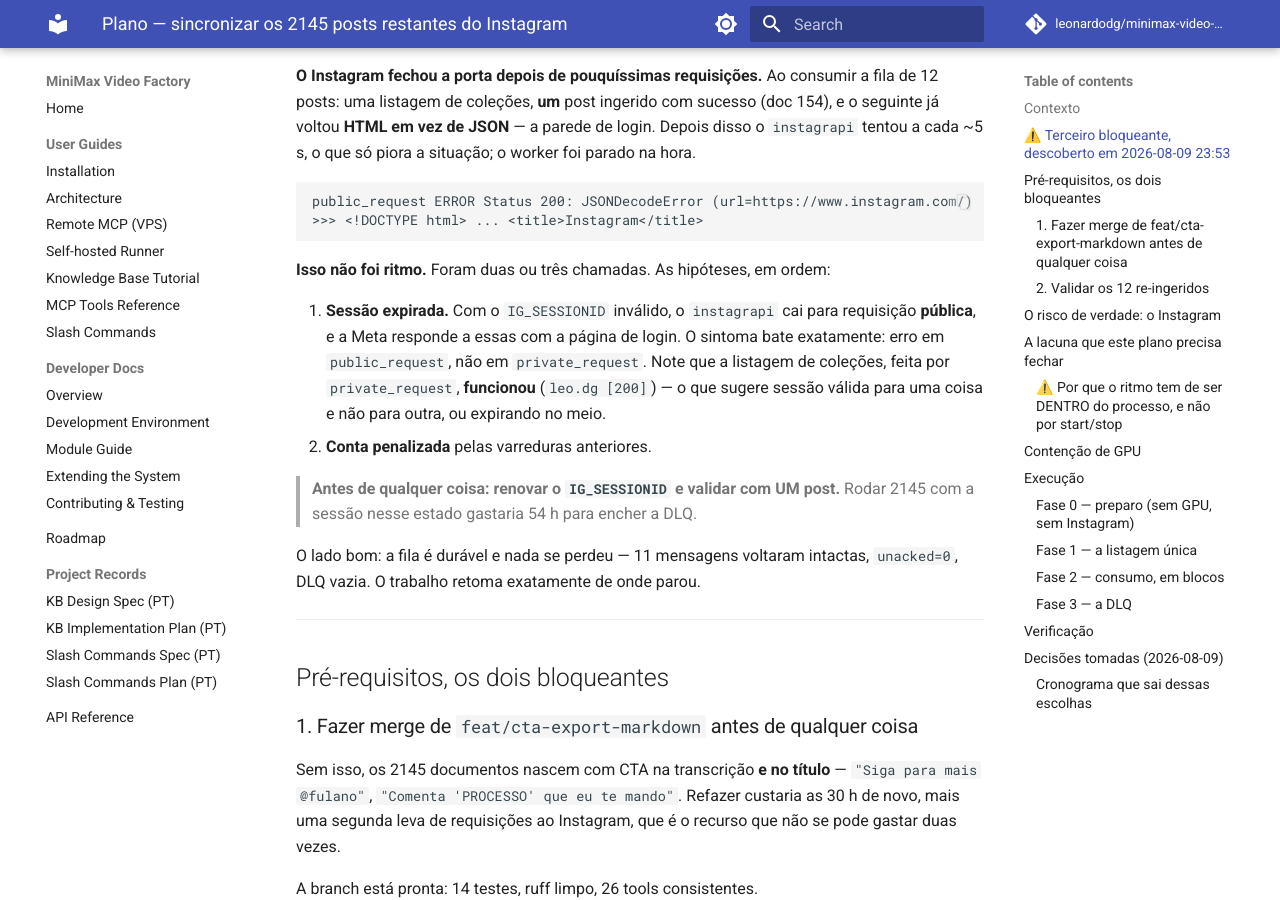
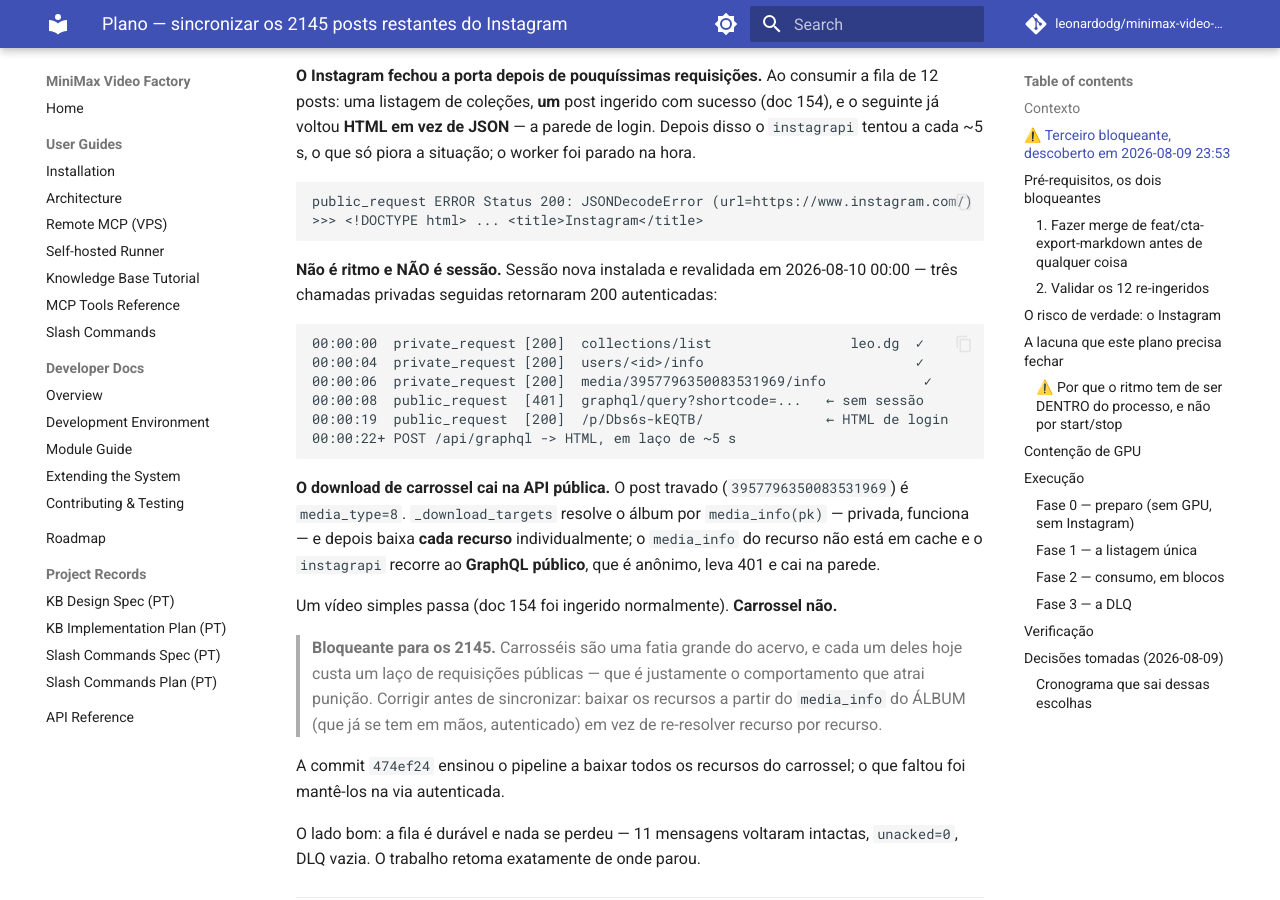
Before and after one commit to leonardodg/minimax-video-factory, an MkDocs documentation site: the page built from docs/superpowers/plans/2026-08-10-ig-sync-completo-2145-posts.md, in a window 1280 px wide and 900 px high, scrolled down 470 px. Built offline with MkDocs 1.6.1 and Material for MkDocs 9.7.7, drawn with Linux system fonts in a browser that asks for light colours; comment, search, counter and statistics services are not loaded.

Commit message:
docs: it was never the session -- carousel downloads fall back to the public API
A fresh IG_SESSIONID changed nothing, and the log says why. Three consecutive
private_request calls came back 200, authenticated as the account: collections
list, user info, media info. Then instagrapi switched to public_request for the
download, got 401 because public calls carry no session, and started retrying the
login page every five seconds.

The post it stalls on is media_type 8. _download_targets resolves the album with
media_info(pk) over the private API, which works, and then fetches each resource
separately -- and the resource's media_info is not cached, so instagrapi falls
back to the public GraphQL endpoint. A plain video sails through; a carousel
cannot.

That makes it blocking for the full sync rather than a curiosity: carousels are a
large slice of the archive, and each one currently costs a loop of anonymous
public requests, which is exactly the behaviour that earns a block. The fix is to
download resources from the album's own media_info, which is already in hand and
already authenticated, instead of re-resolving each resource.

474ef24 taught the pipeline to download every carousel resource; what it missed
was keeping them on the authenticated path.

Co-Authored-By: Claude Opus 5 <noreply@anthropic.com>

````diff
--- a/docs/superpowers/plans/2026-08-10-ig-sync-completo-2145-posts.md
+++ b/docs/superpowers/plans/2026-08-10-ig-sync-completo-2145-posts.md
@@ -26,18 +26,34 @@ public_request ERROR Status 200: JSONDecodeError (url=https://www.instagram.com/
 >>> <!DOCTYPE html> ... <title>Instagram</title>
 ```
 
-**Isso não foi ritmo.** Foram duas ou três chamadas. As hipóteses, em ordem:
+**Não é ritmo e NÃO é sessão.** Sessão nova instalada e revalidada em
+2026-08-10 00:00 — três chamadas privadas seguidas retornaram 200 autenticadas:
 
-1. **Sessão expirada.** Com o `IG_SESSIONID` inválido, o `instagrapi` cai para
-   requisição **pública**, e a Meta responde a essas com a página de login. O
-   sintoma bate exatamente: erro em `public_request`, não em `private_request`.
-   Note que a listagem de coleções, feita por `private_request`, **funcionou**
-   (`leo.dg [200]`) — o que sugere sessão válida para uma coisa e não para outra,
-   ou expirando no meio.
-2. **Conta penalizada** pelas varreduras anteriores.
+```
+00:00:00  private_request [200]  collections/list                 leo.dg  ✓
+00:00:04  private_request [200]  users/<id>/info                          ✓
+00:00:06  private_request [200]  media/3957796350083531969/info            ✓
+00:00:08  public_request  [401]  graphql/query?shortcode=...   ← sem sessão
+00:00:19  public_request  [200]  /p/Dbs6s-kEQTB/               ← HTML de login
+00:00:22+ POST /api/graphql -> HTML, em laço de ~5 s
+```
 
-> **Antes de qualquer coisa: renovar o `IG_SESSIONID` e validar com UM post.**
-> Rodar 2145 com a sessão nesse estado gastaria 54 h para encher a DLQ.
+**O download de carrossel cai na API pública.** O post travado
+(`3957796350083531969`) é `media_type=8`. `_download_targets` resolve o álbum por
+`media_info(pk)` — privada, funciona — e depois baixa **cada recurso**
+individualmente; o `media_info` do recurso não está em cache e o `instagrapi`
+recorre ao **GraphQL público**, que é anônimo, leva 401 e cai na parede.
+
+Um vídeo simples passa (doc 154 foi ingerido normalmente). **Carrossel não.**
+
+> **Bloqueante para os 2145.** Carrosséis são uma fatia grande do acervo, e cada
+> um deles hoje custa um laço de requisições públicas — que é justamente o
+> comportamento que atrai punição. Corrigir antes de sincronizar: baixar os
+> recursos a partir do `media_info` do ÁLBUM (que já se tem em mãos, autenticado)
+> em vez de re-resolver recurso por recurso.
+
+A commit `474ef24` ensinou o pipeline a baixar todos os recursos do carrossel; o
+que faltou foi mantê-los na via autenticada.
 
 O lado bom: a fila é durável e nada se perdeu — 11 mensagens voltaram intactas,
 `unacked=0`, DLQ vazia. O trabalho retoma exatamente de onde parou.
````
